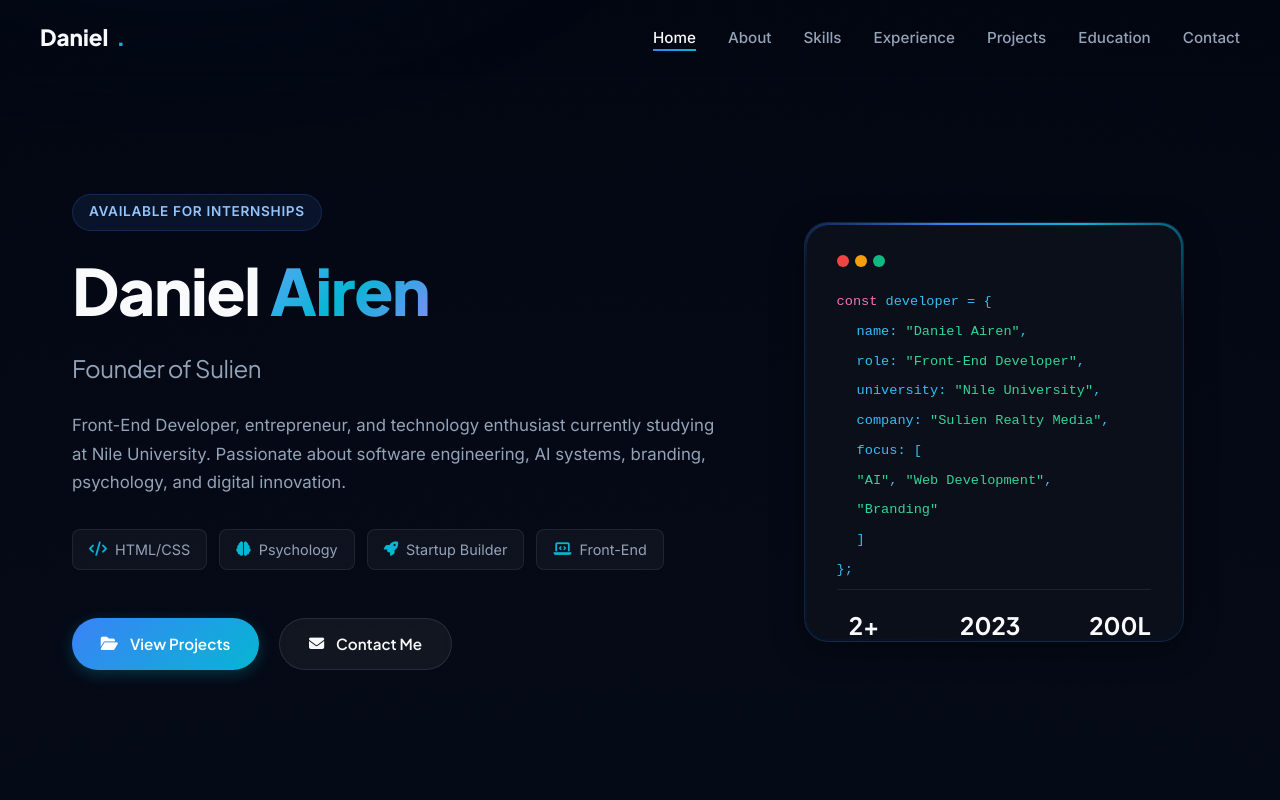
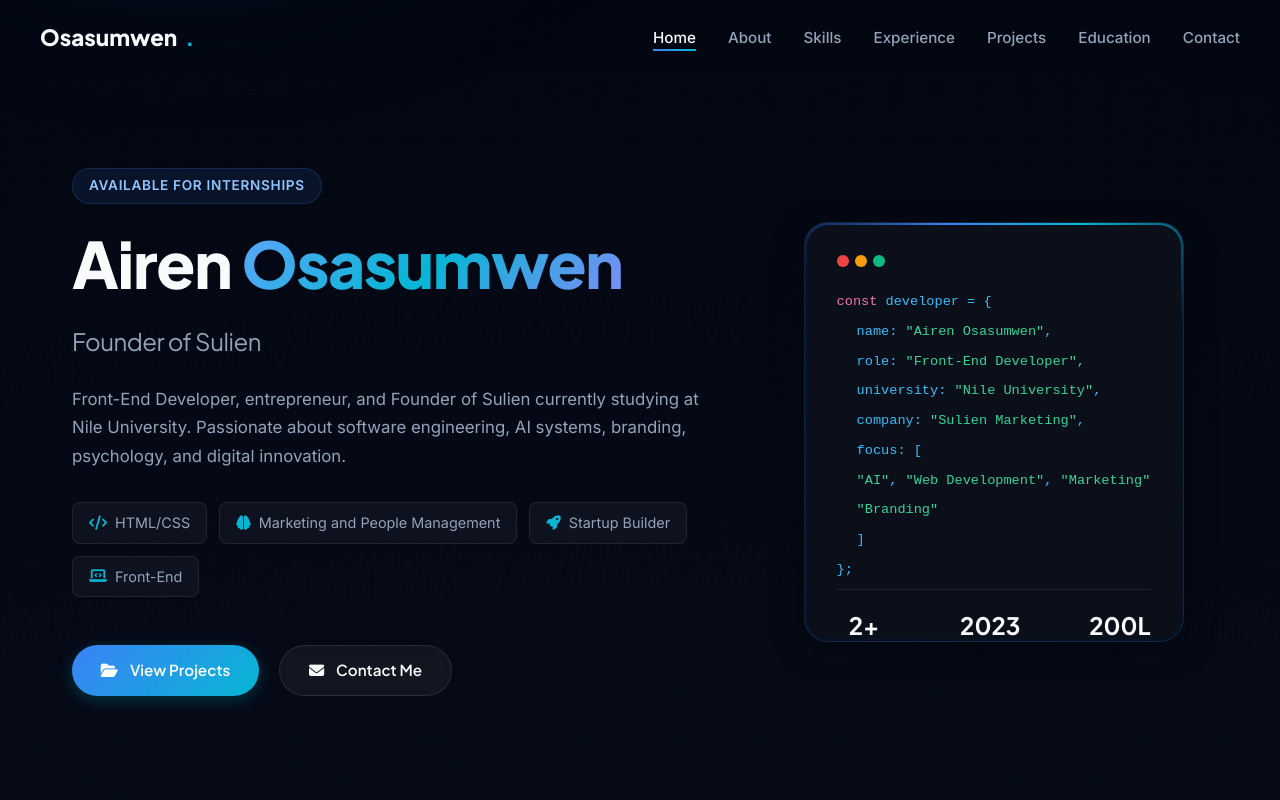
Before and after one commit to Daniel-gif-dev/Antigravity, a plain HTML site: page index.html in a window 1280 px wide. Shown: the top 800 px of the page. Drawn offline with Linux system fonts and the light colour scheme.

Commit message:
adding marketing and sulien breakout

```diff
--- a/index.html
+++ b/index.html
@@ -4,7 +4,7 @@
 <head>
     <meta charset="UTF-8" />
     <meta name="viewport" content="width=device-width, initial-scale=1.0" />
-    <title>Daniel Airen | Portfolio</title>
+    <title> Airen Osasumwen | Portfolio</title>
 
     <!-- CSS -->
     <link rel="stylesheet" href="style.css" />
@@ -25,7 +25,7 @@
         <div class="nav-container">
 
             <a href="#" class="nav-logo">
-                Daniel<span>.</span>
+                Osasumwen<span>.</span>
             </a>
 
             <ul class="nav-menu">
@@ -55,7 +55,7 @@
             </div>
 
             <h1 class="hero-title">
-                Daniel <span class="gradient-text">Airen</span>
+                Airen <span class="gradient-text">Osasumwen</span>
             </h1>
 
             <h2 class="hero-subtitle">
@@ -63,7 +63,7 @@
             </h2>
 
             <p class="about-para">
-                Front-End Developer, entrepreneur, and technology enthusiast currently studying at Nile University.
+                Front-End Developer, entrepreneur, and Founder of Sulien currently studying at Nile University.
                 Passionate about software engineering, AI systems, branding, psychology, and digital innovation.
             </p>
 
@@ -76,7 +76,7 @@
 
                 <div class="hero-pill">
                     <i class="fas fa-brain"></i>
-                    Psychology
+                    Marketing and People Management
                 </div>
 
                 <div class="hero-pill">
@@ -125,7 +125,7 @@
                     </div>
 
                     <div class="code-line code-indent">
-                        name: <span class="code-string">"Daniel Airen"</span>,
+                        name: <span class="code-string">"Airen Osasumwen"</span>,
                     </div>
 
                     <div class="code-line code-indent">
@@ -137,7 +137,7 @@
                     </div>
 
                     <div class="code-line code-indent">
-                        company: <span class="code-string">"Sulien Realty Media"</span>,
+                        company: <span class="code-string">"Sulien Marketing"</span>,
                     </div>
 
                     <div class="code-line code-indent">
@@ -147,6 +147,7 @@
                     <div class="code-line code-indent">
                         <span class="code-string">"AI"</span>,
                         <span class="code-string">"Web Development"</span>,
+                        <span class="code-string">"Marketing"</span>
                     </div>
 
                     <div class="code-line code-indent">
```
